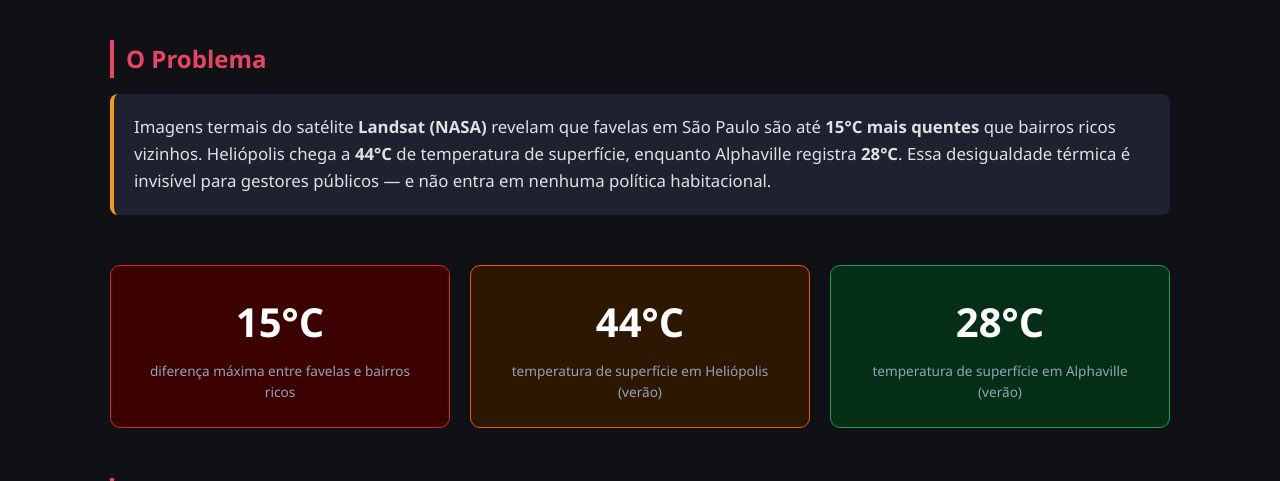
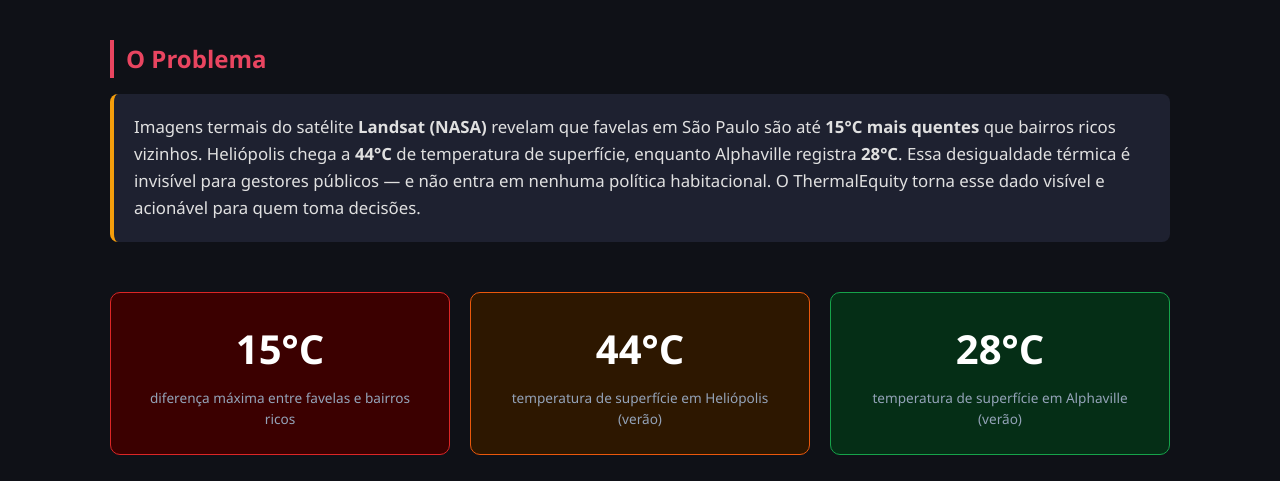
Before and after one commit to Gab0502/thermalequity, a Flask app: page / in a window 1280 px wide. Shown: the part 227-708 px from the top of the page. Run offline with Flask 3, Linux system fonts and the light colour scheme.

Commit message:
feat: update dashboard description

```diff
--- a/templates/index.html
+++ b/templates/index.html
@@ -27,6 +27,7 @@
                 são até <strong>15°C mais quentes</strong> que bairros ricos vizinhos. Heliópolis chega a
                 <strong>44°C</strong> de temperatura de superfície, enquanto Alphaville registra <strong>28°C</strong>.
                 Essa desigualdade térmica é invisível para gestores públicos — e não entra em nenhuma política habitacional.
+                O ThermalEquity torna esse dado visível e acionável para quem toma decisões.
             </p>
         </section>
 
```
